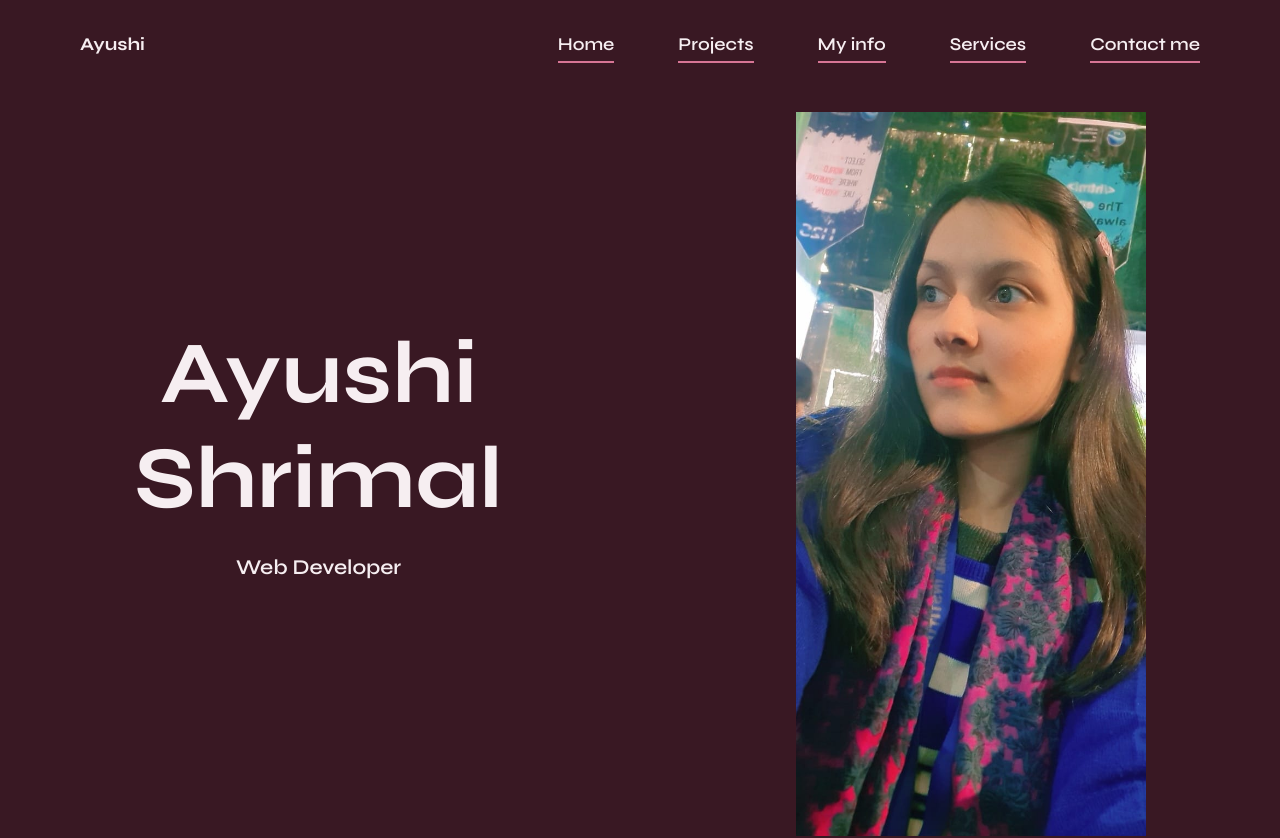
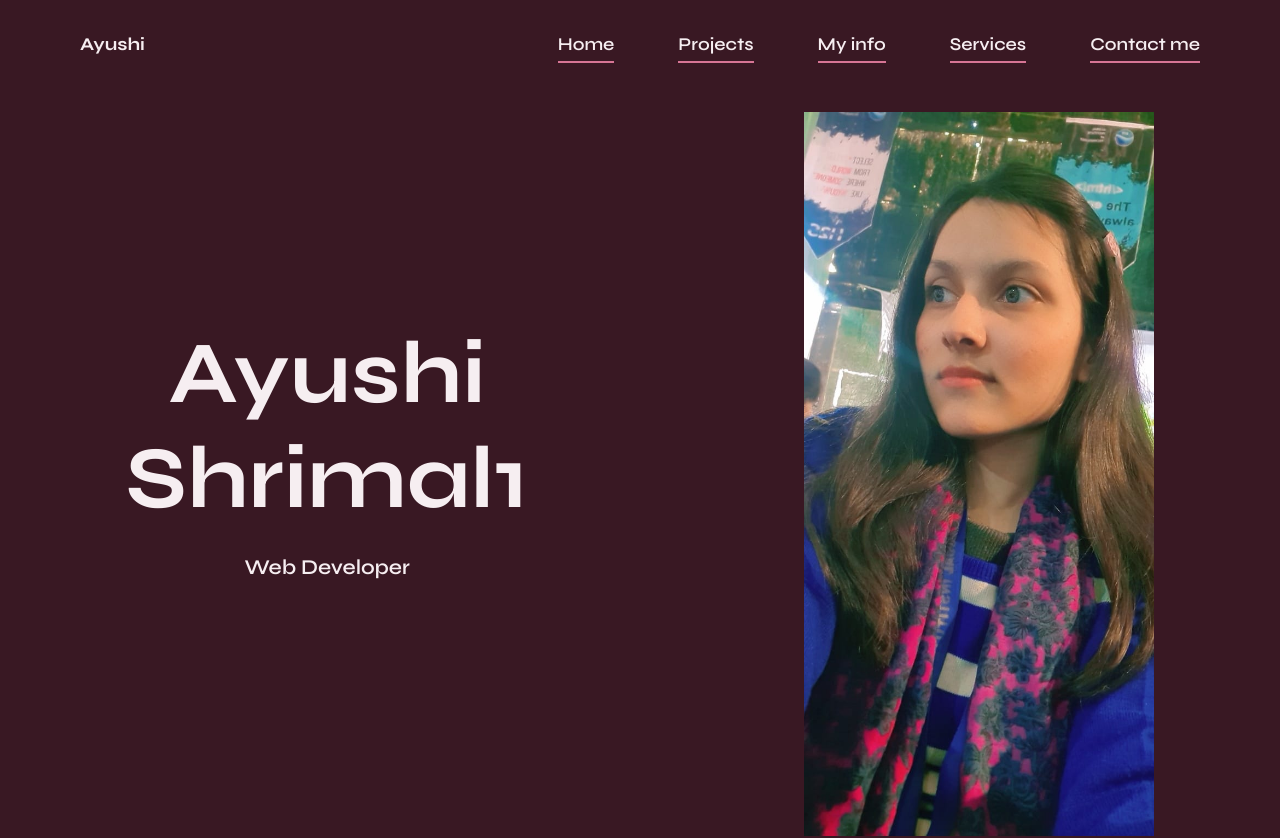
Before and after one commit to AyushiShrimal/ayushishrimal.github.io, a plain HTML site: page index.html in a window 1280 px wide. Shown: the top 838 px of the page. Drawn offline with nearby package versions, Linux system fonts and the light colour scheme.

Commit message:
fix: Changed the name

```diff
--- a/index.html
+++ b/index.html
@@ -49,7 +49,7 @@
             <div class="home___container containner grid">
                 <img src="assets/img/IMG-20221211-WA0027.jpg" alt="image" class="home__img">
                 <div class="home__data">
-                    <h1 class="home__name">Ayushi<br>Shrimal</h1>
+                    <h1 class="home__name">Ayushi<br>Shrimal1</h1>
                     <h3 class="home-profession">Web Developer</h3>
                 </div>
                 <a href="#work" class="home__scroll">
```
